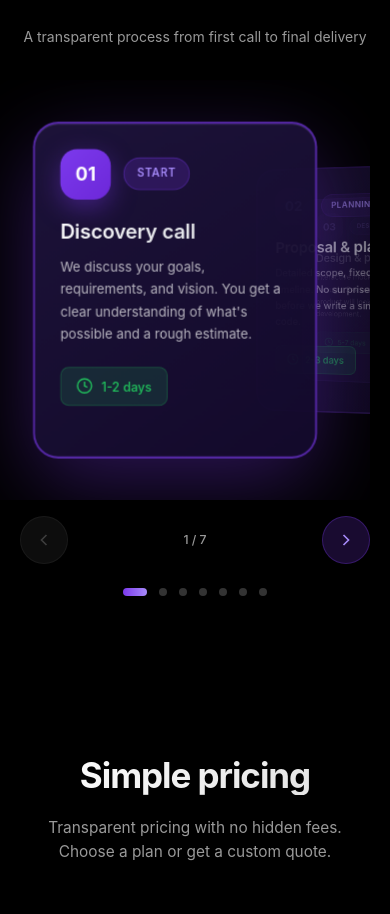
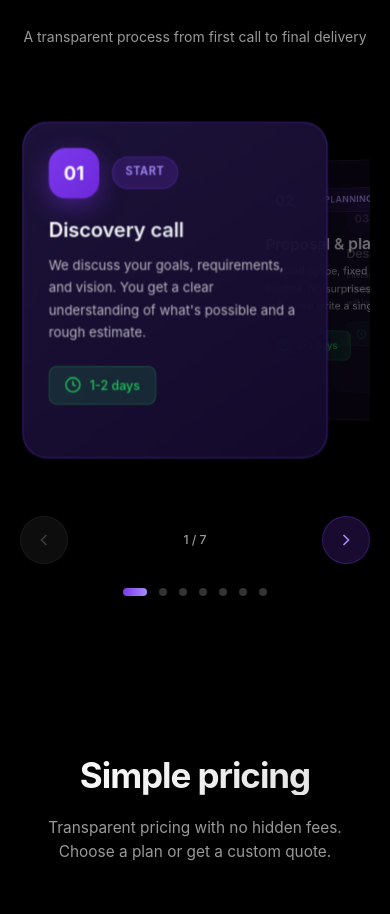
Before and after one commit to IvanMitska/Sintara-web, a React (Vite) app: page / in a window 390 px wide. Shown: the part 6183-7097 px from the top of the page. Built offline with nearby package versions, Linux system fonts and the light colour scheme.

Commit message:
fix: center mobile cards and remove purple glow

```diff
--- a/src/sections/WorkProcess.tsx
+++ b/src/sections/WorkProcess.tsx
@@ -167,7 +167,8 @@ const MobileTrack = styled.div<{ $activeIndex: number }>`
 
 const MobileCard = styled.div<{ $isActive: boolean; $offset: number }>`
   position: absolute;
-  width: calc(100% - 80px);
+  left: 50%;
+  width: calc(100% - 60px);
   max-width: 340px;
   padding: 0;
   box-sizing: border-box;
@@ -177,22 +178,23 @@ const MobileCard = styled.div<{ $isActive: boolean; $offset: number }>`
   transform: ${props => {
     const offset = props.$offset;
     if (offset === 0) {
-      return 'translateX(0) translateZ(50px) rotateY(0deg) scale(1)';
+      return 'translateX(-50%) translateZ(50px) rotateY(0deg) scale(1)';
     }
     const direction = offset > 0 ? 1 : -1;
     const absOffset = Math.abs(offset);
-    const translateX = direction * (absOffset === 1 ? 75 : 90) + '%';
-    const translateZ = -absOffset * 100;
-    const rotateY = -direction * Math.min(absOffset * 15, 25);
-    const scale = Math.max(1 - absOffset * 0.15, 0.7);
-    return `translateX(${translateX}) translateZ(${translateZ}px) rotateY(${rotateY}deg) scale(${scale})`;
+    const baseTranslate = -50;
+    const offsetTranslate = direction * (absOffset === 1 ? 70 : 100);
+    const translateZ = -absOffset * 80;
+    const rotateY = -direction * Math.min(absOffset * 12, 20);
+    const scale = Math.max(1 - absOffset * 0.12, 0.75);
+    return `translateX(calc(${baseTranslate}% + ${offsetTranslate}%)) translateZ(${translateZ}px) rotateY(${rotateY}deg) scale(${scale})`;
   }};
 
   opacity: ${props => {
     const absOffset = Math.abs(props.$offset);
     if (absOffset === 0) return 1;
-    if (absOffset === 1) return 0.6;
-    return 0.3;
+    if (absOffset === 1) return 0.5;
+    return 0.2;
   }};
 
   z-index: ${props => 10 - Math.abs(props.$offset)};
@@ -200,17 +202,19 @@ const MobileCard = styled.div<{ $isActive: boolean; $offset: number }>`
 `;
 
 const MobileCardInner = styled.div<{ $isActive: boolean }>`
-  background: linear-gradient(145deg, rgba(30, 20, 60, 0.95), rgba(20, 10, 45, 0.95));
-  border: 2px solid ${props => props.$isActive
-    ? 'rgba(124, 58, 237, 0.6)'
-    : 'rgba(124, 58, 237, 0.2)'};
+  background: ${props => props.$isActive
+    ? 'linear-gradient(145deg, rgba(30, 20, 60, 0.95), rgba(20, 10, 45, 0.95))'
+    : 'rgba(20, 10, 40, 0.7)'};
+  border: 1px solid ${props => props.$isActive
+    ? 'rgba(124, 58, 237, 0.4)'
+    : 'rgba(255, 255, 255, 0.08)'};
   border-radius: 24px;
   padding: 24px;
   min-height: 320px;
   transition: all 0.5s cubic-bezier(0.33, 1, 0.68, 1);
   box-shadow: ${props => props.$isActive
-    ? '0 25px 80px rgba(124, 58, 237, 0.35), inset 0 1px 0 rgba(255, 255, 255, 0.1)'
-    : '0 10px 30px rgba(0, 0, 0, 0.3)'};
+    ? '0 10px 40px rgba(0, 0, 0, 0.4)'
+    : '0 5px 20px rgba(0, 0, 0, 0.3)'};
 `;
 
 const MobileNavigation = styled.div`
```
